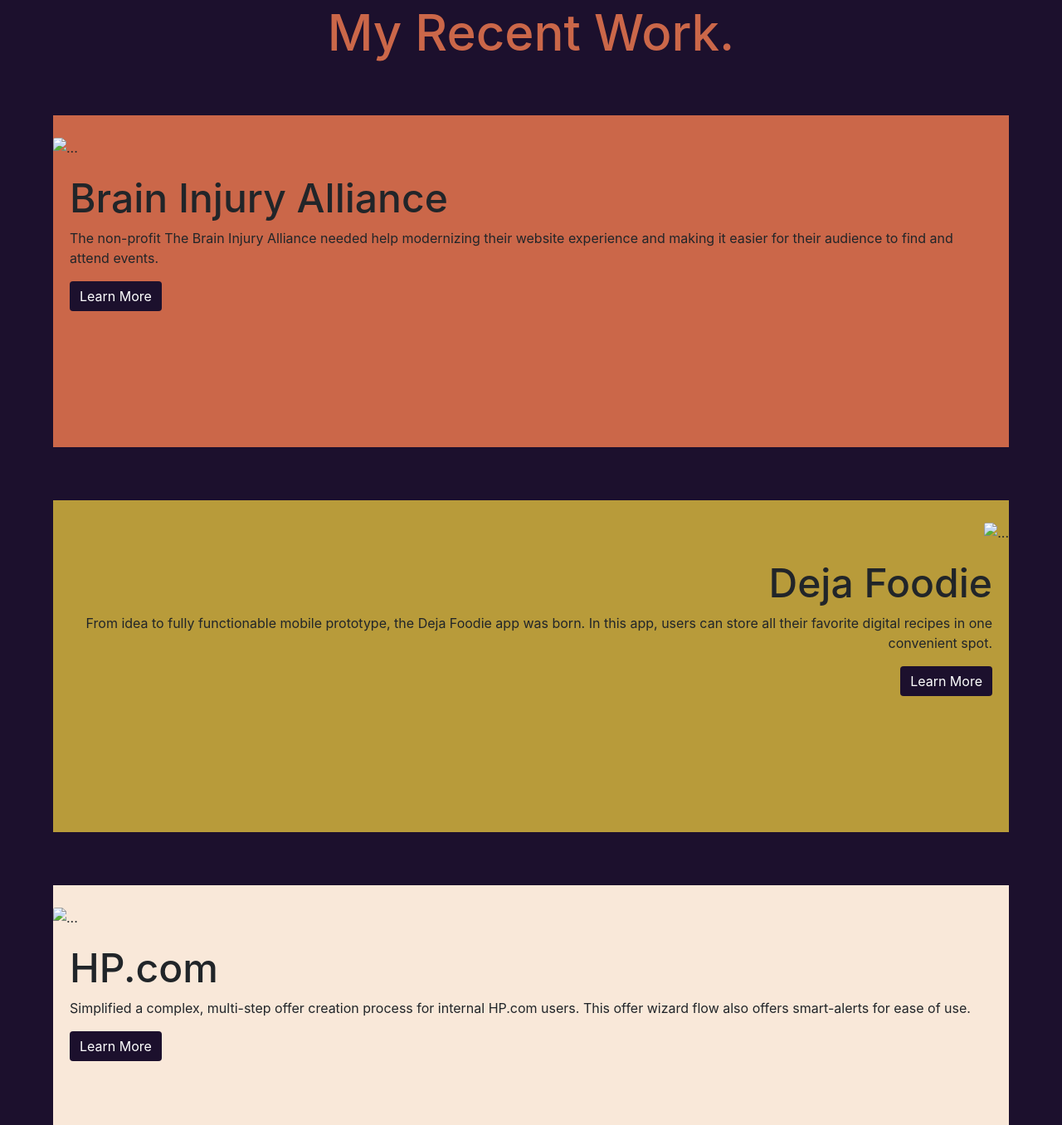
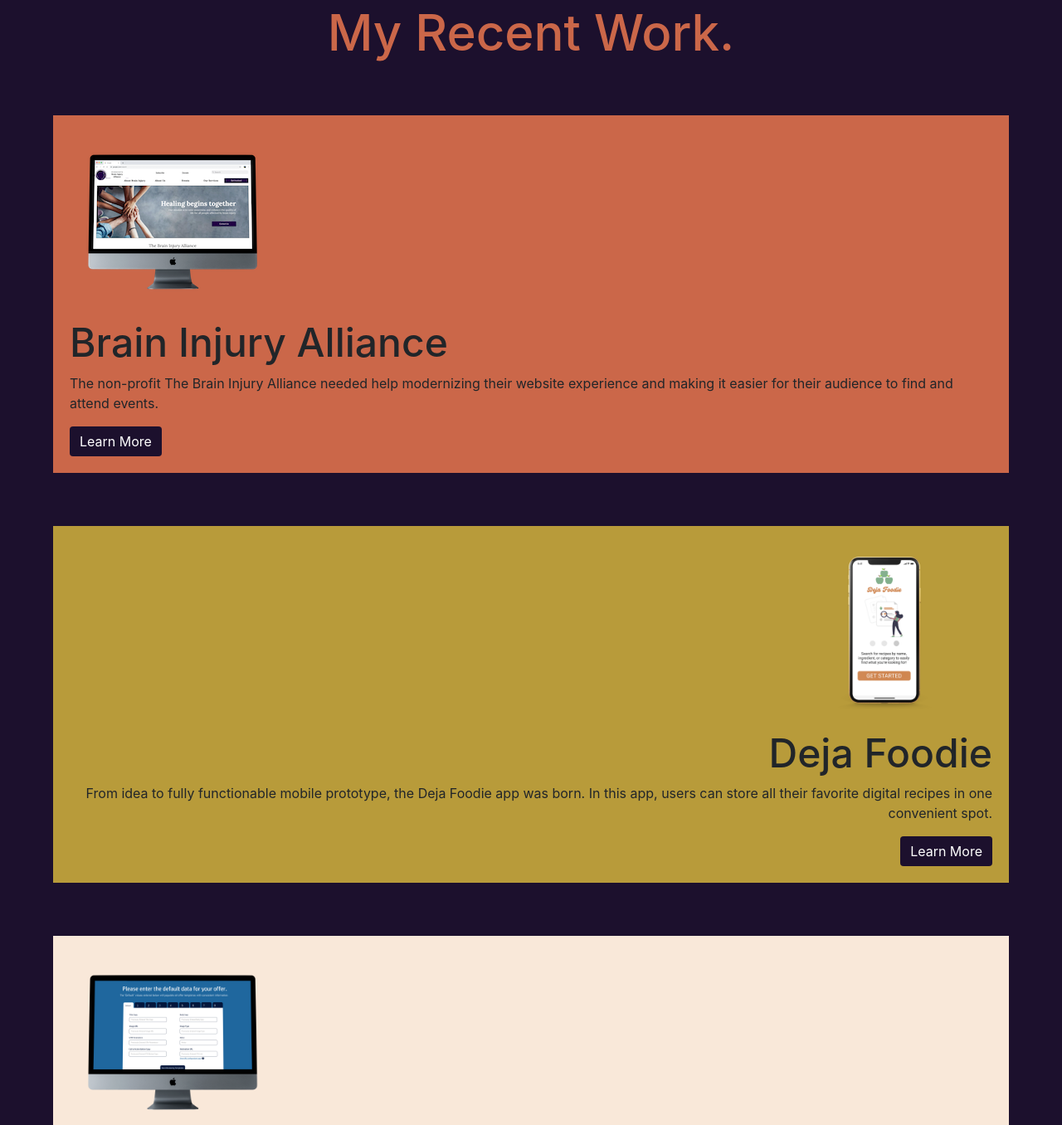
Before and after one commit to VanessaTrier/HW-18-Portfolio-Homepage, a plain HTML site: page index.html in a window 1280 px wide. Shown: the part 1410-2766 px from the top of the page at 83% size. Drawn offline with nearby package versions, Linux system fonts and the light colour scheme; files whose address does not match are found by name.

Commit message:
Update index.html

```diff
--- a/index.html
+++ b/index.html
@@ -109,7 +109,7 @@
       <h2>My Recent Work.</h2>
       <div class="bigCard1">
         <img
-          src="/Images/IMG_6248 iMac Mockup.png"
+          src="/IMG_6248 iMac Mockup.png"
           class="card-img-top"
           alt="..."
         />
@@ -126,7 +126,7 @@
       </div>
       <div class="bigCard2">
         <img
-          src="/Images/Gold iPhone XS Plus mockup.png"
+          src="/Gold iPhone XS Plus mockup.png"
           class="card-img-top"
           alt="..."
         />
@@ -143,7 +143,7 @@
       </div>
       <div class="bigCard3">
         <img
-          src="/Images/HP.com Offer Wizard.png"
+          src="HP.com Offer Wizard.png"
           class="card-img-top"
           alt="..."
         />
```
